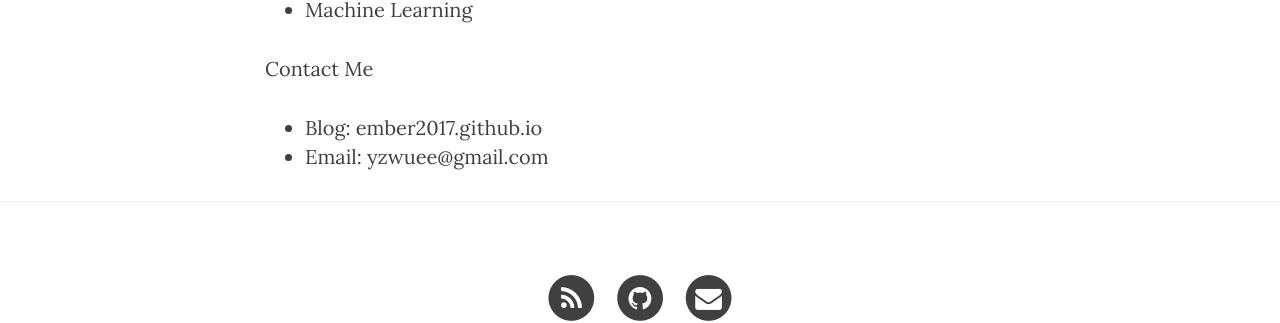
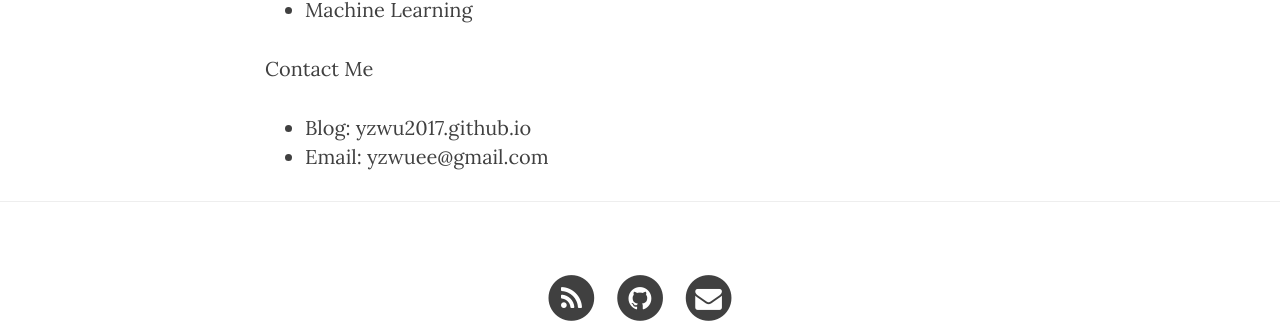
Before and after one commit to yzwu2017/yzwu2017.github.io, a Jekyll site: the page built from about.md, in a window 1280 px wide. Shown: the part 710-1033 px from the top of the page. Built offline with Jekyll 4.4.1, drawn with Linux system fonts in a browser that asks for light colours; nearby versions of some CDN libraries.

Commit message:
modified.

```diff
--- a/about.md
+++ b/about.md
@@ -19,5 +19,5 @@ I am currently a PhD Candidate in CUHK.
 <left>
     <p>Contact Me</p>
 </left>
-- Blog: [ember2017.github.io](https://ember2017.github.io/)
+- Blog: [yzwu2017.github.io](https://yzwu2017.github.io/)
 - Email: [yzwuee@gmail.com](yzwuee@gmail.com)
```
